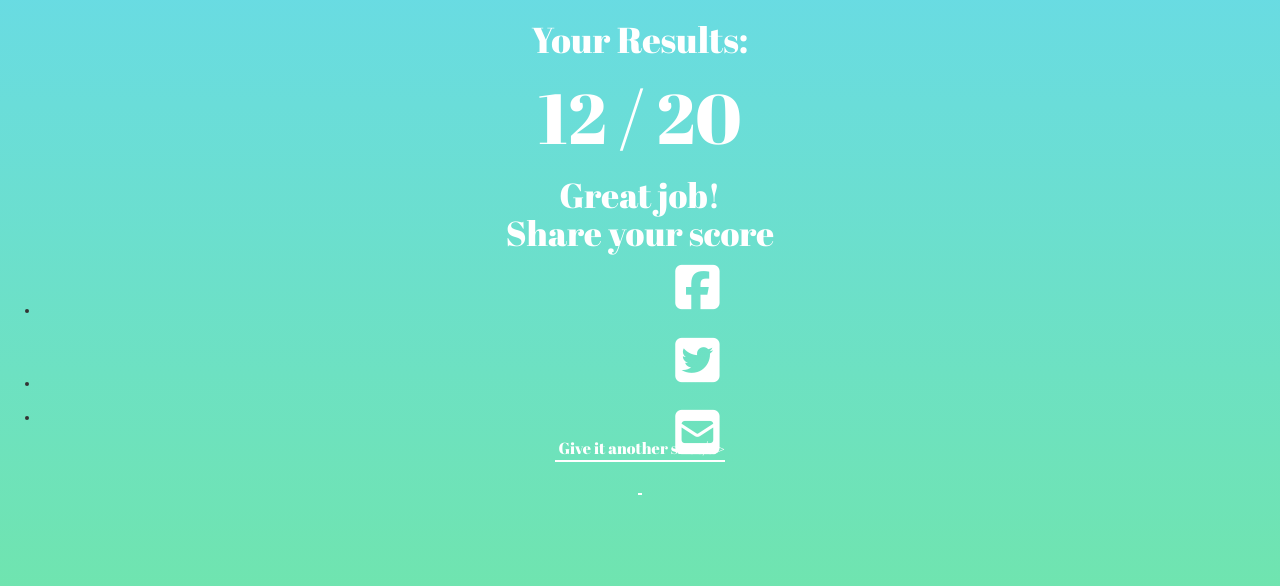
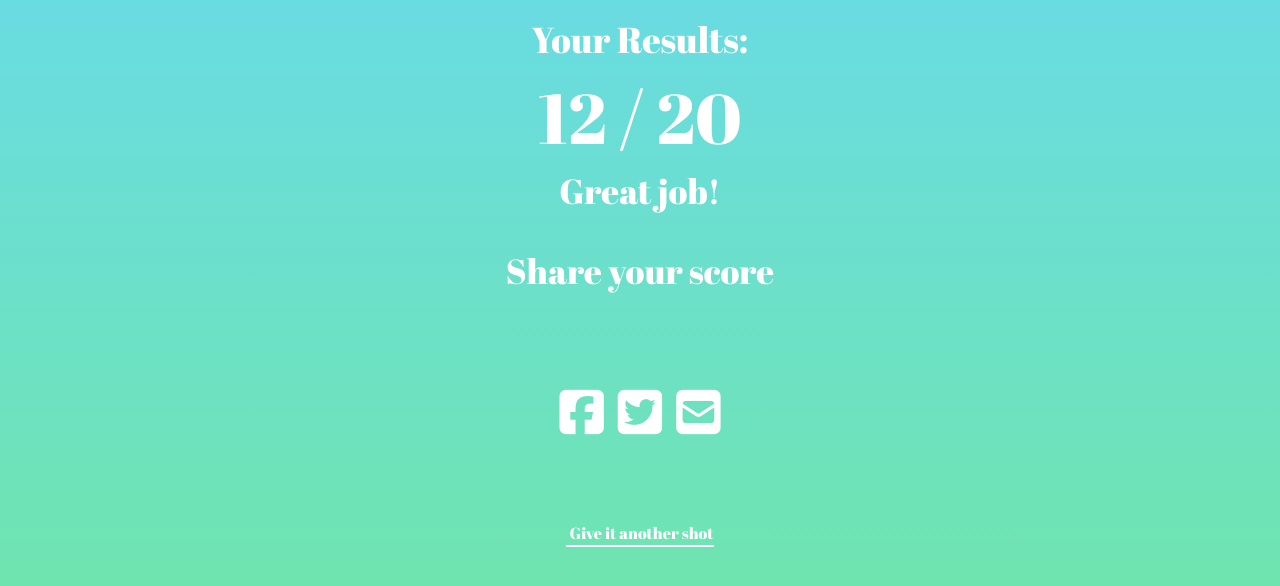
Before and after one commit to siriberggren/quizproject, a Django app: page /quiz/1/results/ in a window 1280 px wide. Shown: the part 162-748 px from the top of the page. Run offline with Django 3.2, Linux system fonts and the light colour scheme; some libraries are stand-ins or nearby versions; some web fonts are replaced.

Commit message:
Fixat sharebuttons

```diff
--- a/quiz/templates/quiz/results.html
+++ b/quiz/templates/quiz/results.html
@@ -17,13 +17,20 @@
 	</div>
 <h1 class="results-header">Your Results:</h1>
 <h1 class="score"> {{ correct }} / {{ total }} </h1>
-<h1 class="feedback">Great job! <br> Share your score</h1>
+<p class="feedback">Great job!</p>
+<br>
+<p class="feedback">Share your score</p>
 
-<ul class="share-buttons">
-  <li><a href="https://www.facebook.com/sharer/sharer.php?u=&t=" target="_blank" class="share-btn facebook"><i class="fa fa-facebook-square fa-2x" aria-hidden="true"></i><span class="sr-only">Share on Facebook</span></a></li>
-  <li><a href="https://twitter.com/intent/tweet?source=&text=:%20" target="_blank" class="share-btn twitter"="Tweet"><i class="fa fa-twitter-square fa-2x" aria-hidden="true"></i><span class="sr-only">Tweet</span></a></li>
-  <li><a href="mailto:?subject=&body=:%20" target="_blank" class="Share-btn mail"><i class="fa fa-envelope-square fa-2x" aria-hidden="true"></i><span class="sr-only">Send email</span></a></li>
-</ul>
-<p><a href="{% url "start_page" %}" class="skip2">Give it another shot/a></p>
+<div class="container-fluid share-buttons">
+  	<a href="https://www.facebook.com/sharer/sharer.php?u=&t=" target="_blank" class="share-btn facebook">
+  		<i class="fa fa-facebook-square fa-2x" aria-hidden="true"></i></a>
+  <a href="https://twitter.com/intent/tweet?source=&text=:%20" target="_blank" class="share-btn twitter"="Tweet">
+  		<i class="fa fa-twitter-square fa-2x" aria-hidden="true"></i></a>
+  <a href="mailto:?subject=&body=:%20" target="_blank" class="Share-btn mail">
+  		<i class="fa fa-envelope-square fa-2x" aria-hidden="true"></i></a>
+</div>
+<p><a href="{% url "start_page" %}" class="skip2">Give it another shot</a></p>
+<br>
+<br>
  </body>
 </html>
--- a/static/style.css
+++ b/static/style.css
@@ -114,10 +114,8 @@ background-image: linear-gradient(to bottom, #67D9F0 0%, #70E5AB 100%);
 	text-decoration: none;
 }*/
 
-.footer {
-	font-family: "PT Sans", Narrow;
+.containter-fluid.footer {
 	color: white;
-	font-size: 10pt;
 	padding-top: 2.5em;
 	padding-bottom: -2em;
 	position: static;
@@ -125,6 +123,25 @@ background-image: linear-gradient(to bottom, #67D9F0 0%, #70E5AB 100%);
 
 }
 
+.sirilink {
+	font-family: 'Abril Fatface', cursive;
+	text-align: center;
+	color: white;
+	padding-bottom: 1em;
+	padding-left: 0.2em;
+	font-size: 10pt;
+	border-bottom: 1px solid white;
+	text-align: center;
+	padding-bottom: 1px;
+	display: inline;
+}
+
+.sirilink:hover {
+	color: #67D9F0;
+	text-decoration: none;
+	background-color: white;
+	padding: 0.1em;
+}
 
 /* ------------------------*/ /* ---------->>> START QUIZ <<<-----------*/ /* ------------------------*/
 
@@ -305,19 +322,17 @@ background-image: linear-gradient(to bottom, #67D9F0 0%, #70E5AB 100%);
 	font-size: 26pt;
 }
 
-.share-btn {
+.container-fluid.share-buttons {
   	display: inline;
   	align-content: center;
+  	color: black;
   	font-size: 38pt;
 	color: white;
-	margin: 0em 0.3em 0em 0.3em;
 }
 
 .fa.fa-facebook-square {
 	font-size: 38pt;
 	color: white;
-	margin: 0em 0.3em 0em 0.3em;
-	position: absolute;
 }
 
 .fa.fa-facebook-square:hover {
@@ -328,8 +343,6 @@ background-image: linear-gradient(to bottom, #67D9F0 0%, #70E5AB 100%);
 .fa.fa-twitter-square {
 	font-size: 38pt;
 	color: white;
-	margin: 0em 0.3em 0em 0.3em;
-	position: absolute;
 }
 
 .fa.fa-twitter-square:hover {
@@ -340,8 +353,6 @@ background-image: linear-gradient(to bottom, #67D9F0 0%, #70E5AB 100%);
 .fa.fa-envelope-square {
 	font-size: 38pt;
 	color: white;
-	margin: 0em 0.3em 0em 0.3em;
-	position: absolute;
 }
 
 .fa.fa-envelope-square:hover {
```
